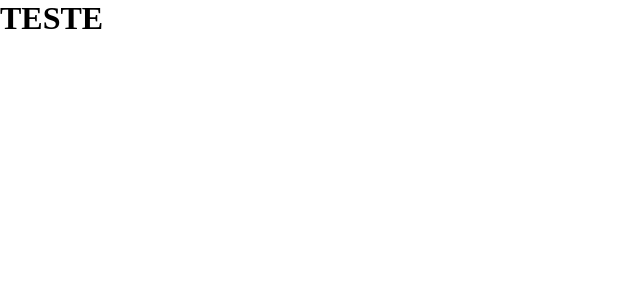
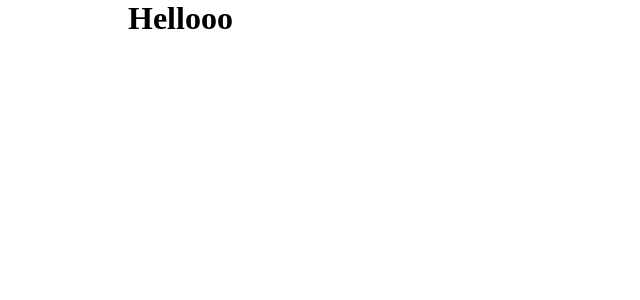
Before and after one commit to FabianoTSS/produto-e-estoque-gm, a React (Create React App) app: page / in a window 1280 px wide. Shown: the top 300 px of the page, without its empty margins (0-640 px from the left). Built offline with nearby package versions, Linux system fonts and the light colour scheme.

Commit message:
Home importada

```diff
--- a/src/App.tsx
+++ b/src/App.tsx
@@ -1,11 +1,8 @@
 import React from 'react';
+import Home from './view/Home';
 
 const App: React.FC = () => {
-  return (
-    <div>
-      <h1>TESTE</h1>
-    </div>
-  );
+  return <Home />;
 }
 
 export default App;
```
